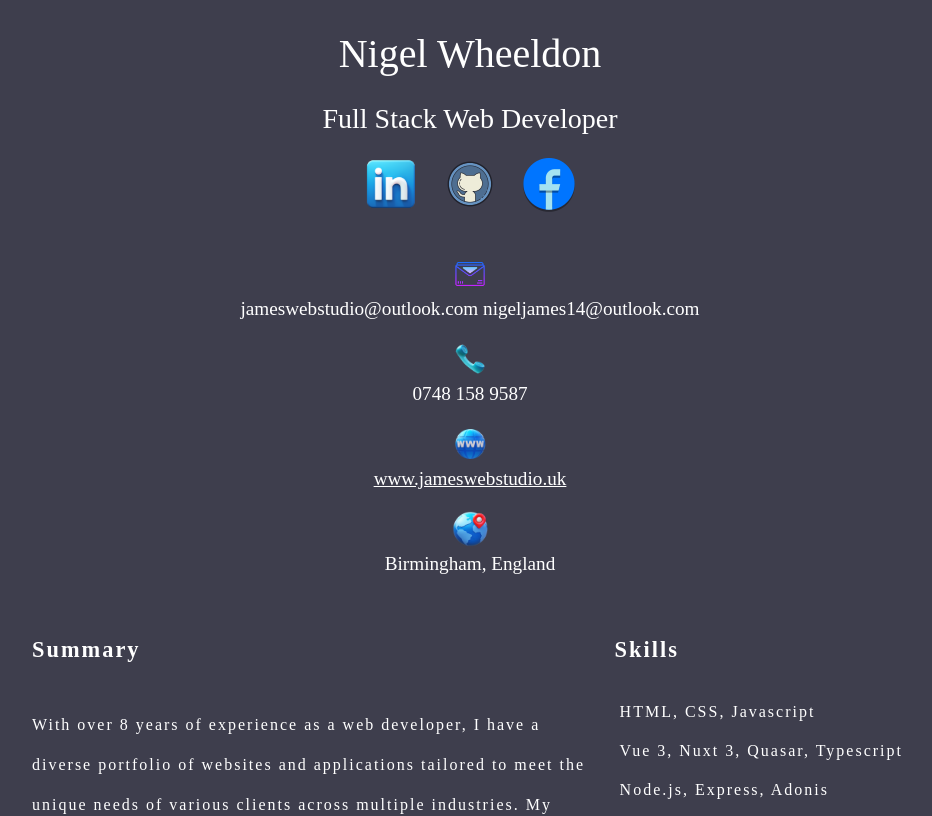
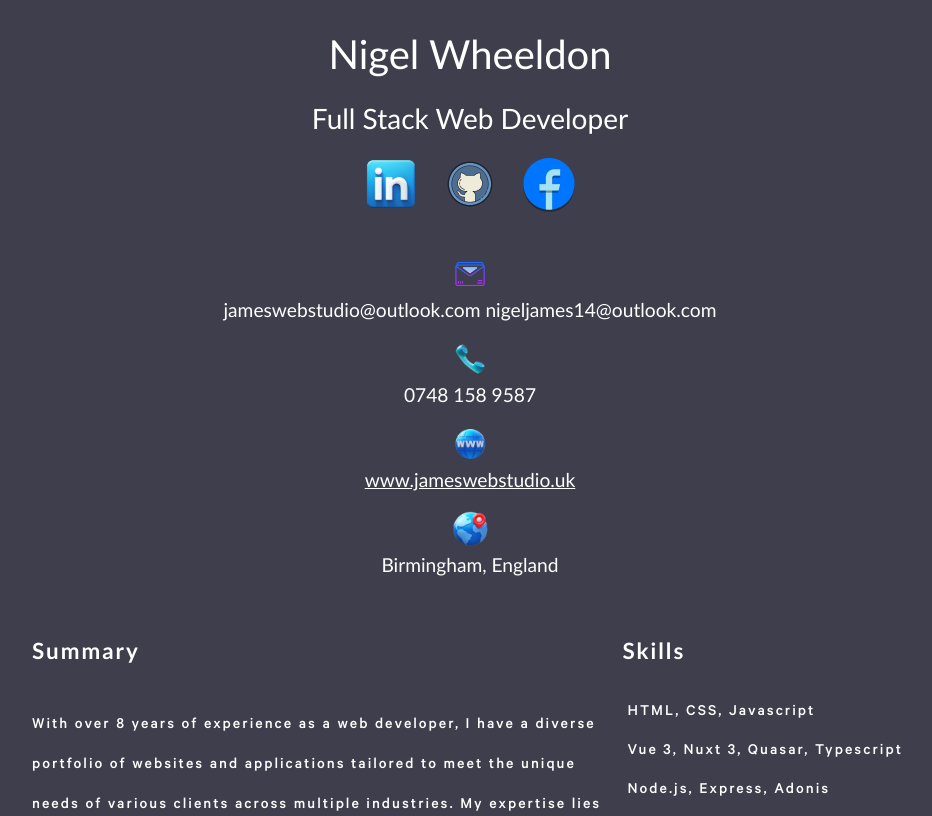
Before and after one commit to JamesWebStudio/portfolio-master, a Nuxt app: page /resume in a window 1280 px wide. Shown: the top 816 px of the page, without its empty margins (170-1102 px from the left). Built offline with nearby package versions, Linux system fonts and the light colour scheme.

Commit message:
corrected font file

```diff
--- a/pages/resume.vue
+++ b/pages/resume.vue
@@ -96,13 +96,13 @@
 <style scoped>
 @font-face {
     font-family: "Calibri";
-    src: url("assets/fonts/calibri-regular.ttf") format("truetype");
-    font-family: "Montserrat";
-    src: url("assets/fonts/Monserrat/static/Montserrat-SemiBold.ttf") format("truetype");
+    src: url("assets/fonts/CalibreMedium.otf") format("truetype");
+    /* font-family: "Montserrat";
+    src: url("assets/fonts/Monserrat/static/Montserrat-SemiBold.ttf") format("truetype"); */
 }
 
 #resumeLayout {
-    font-family: 'Calibre';
+    font-family: 'Calibri';
 }
 
 .header {
```
